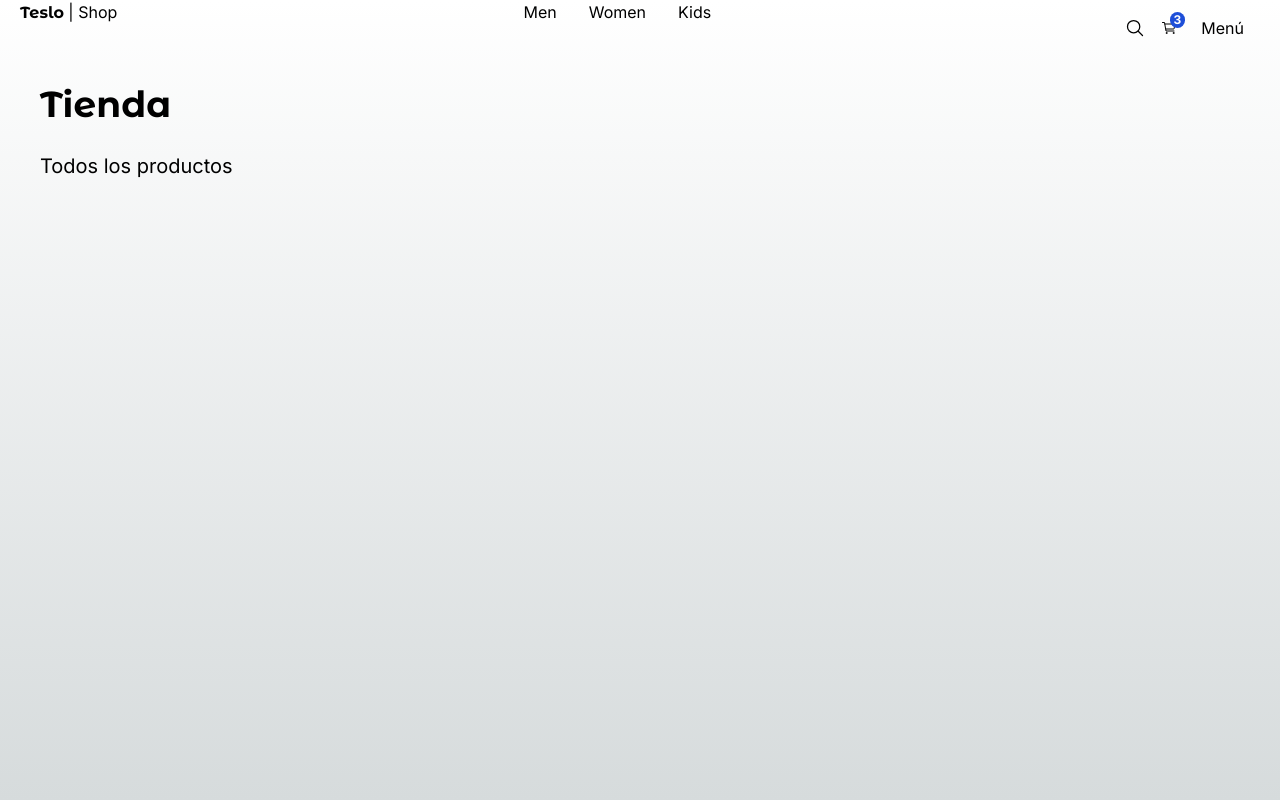
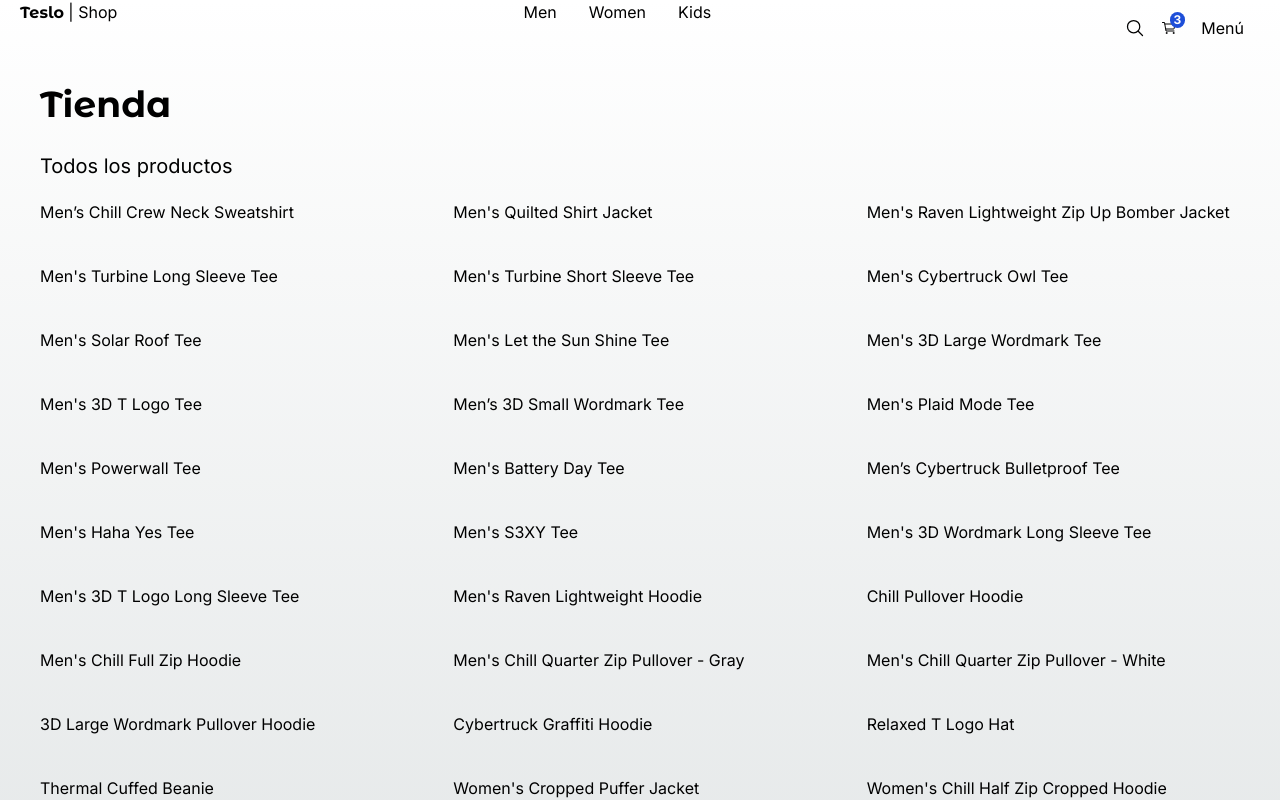
Before and after one commit to MemoSan27/next-teslo-shop, a Next.js app: page / in a window 1280 px wide. Shown: the top 800 px of the page. Built offline with nearby package versions, Linux system fonts and the light colour scheme.

Commit message:
grid products added

```diff
--- a/src/app/(shop)/page.tsx
+++ b/src/app/(shop)/page.tsx
@@ -1,11 +1,20 @@
-import { Title } from "@/components";
+import { ProductGrid, Title } from "@/components";
+import { initialData } from "@/seed/seed";
+
+const products = initialData.products;
 
 export default function Home() {
   return (
-    <Title
-      title="Tienda"
-      subtitle="Todos los productos"
-      className="mb-2"
-    />
+    <>
+      <Title
+        title="Tienda"
+        subtitle="Todos los productos"
+        className="mb-2"
+      />
+
+      <ProductGrid
+        products={products}
+      />
+    </>
   )
 }
--- a/src/components/index.ts
+++ b/src/components/index.ts
@@ -1,5 +1,6 @@
 
 
+export * from './products/product-grid/ProductGrid'
 
 export * from './ui/top-menu/TopMenu'
 export * from './ui/not-found/PageNotFound'
--- /dev/null
+++ b/src/components/products/product-grid/ProductGrid.tsx
@@ -0,0 +1,18 @@
+import { Product } from "@/interfaces"
+
+interface Props {
+    products: Product[];
+}
+
+export const ProductGrid = ({ products }: Props) => {
+  return (
+    <div className="grid grid-cols-2 sm:grid-cols-3 gap-10 mb-10">
+        {
+            products.map( product => (
+                <span key={product.slug}>{product.title}</span>
+            ))
+        }
+
+    </div>
+  )
+}
--- /dev/null
+++ b/src/interfaces/index.ts
@@ -0,0 +1,3 @@
+
+
+export * from './product.interface'
```
Also changed, not shown: src/interfaces/product.interface.ts (added, +16 -0 lines).
